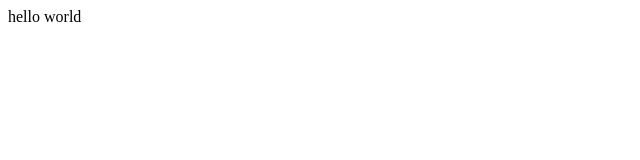
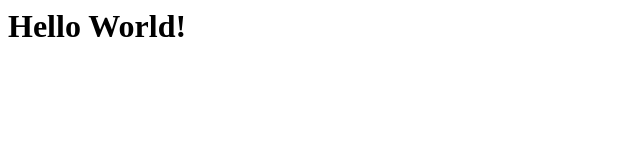
Before and after one commit to garlandstraub/garlandstraub.github.io, a plain HTML site: page index.html in a window 1280 px wide. Shown: the whole page, without its empty margins (0-640 px from the left). Drawn offline with Linux system fonts and the light colour scheme.

Commit message:
Update index.html

```diff
--- a/index.html
+++ b/index.html
@@ -1,3 +1,3 @@
 <html>
-hello world
+<h1>Hello World!</>
 </html>
```
